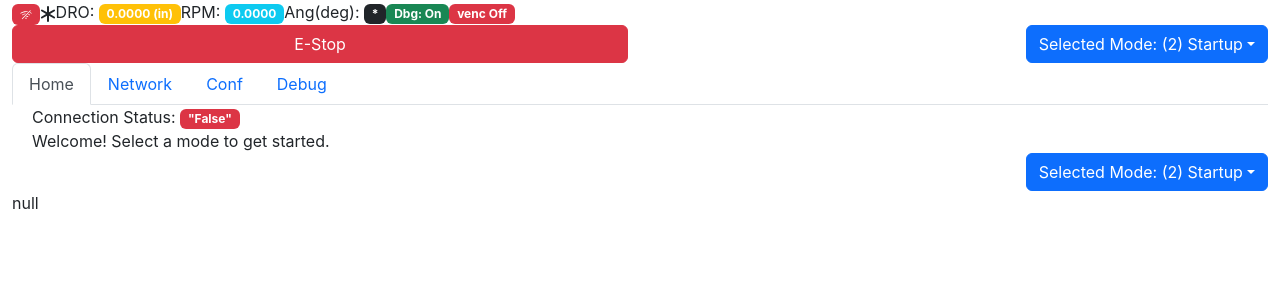
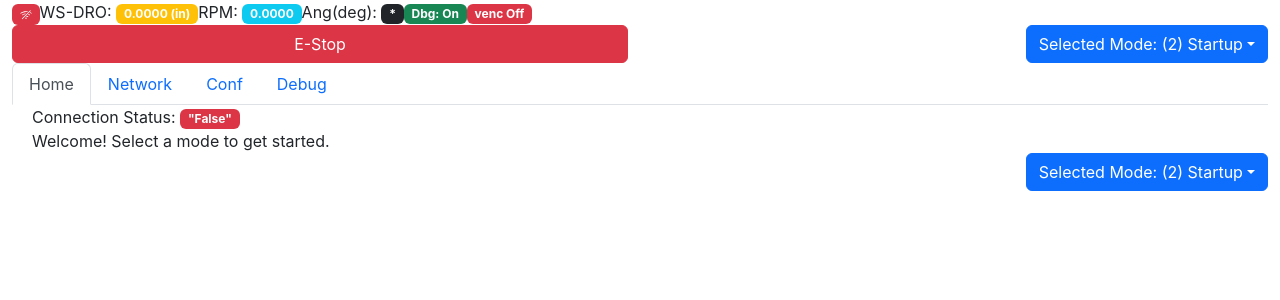
Before and after one commit to jschoch/espELSfrontend, a React (Create React App) app: page / in a window 1280 px wide. Shown: the top 300 px of the page. Built offline with nearby package versions, Linux system fonts and the light colour scheme.

Commit message:
sse or WS more clear

```diff
--- a/src/App.js
+++ b/src/App.js
@@ -30,15 +30,7 @@ import Rev from './Rev.js';
 import Hobbing from './hobbing.js';
 import { send, stepsToDistance, mmOrImp, useEventSource} from './util.js';
 import { Asterisk, AppIndicator, Wifi, WifiOff } from 'react-bootstrap-icons';
-//import useCookie from './useCookie.js';
 import { CookiesProvider,useCookies } from 'react-cookie';
-
-//import {Chart} from 'chart.js';
-//import 'chartjs-adapter-luxon';
-//import ChartStreaming from 'chartjs-plugin-streaming';
-
-//Chart.register(ChartStreaming);
-
 
 // TODO: refactor, why so many modes unused here?
 //  original intent was to map modes to the YASM states in the firmware
@@ -86,9 +78,6 @@ const default_ip = "192.168.100.100"
 
 
 export default function App() {
-  //const { register, handleSubmit, watch, errors } = useForm();
-
-
 
   const handleModeSelect = data => {
     var c = machineConfig;
@@ -137,8 +126,6 @@ export default function App() {
   const [nvConfig, set_nvConfig] = useState({ error: true, motor_steps: 0 });
   const [showModalError, setShowModalError] = useState(false);
   const [modalErrorMsg, setModalErrorMsg] = useState("not set");
-  //const [metric_cookie, set_metric_cookie] = useCookie("metric", "true");
-  //const [cookie, updateCookie] = useCookie("ip_or_hostname", default_ip );
   const [cookies, setCookie ] = useCookies(['ip_or_hostname','metric']);
   const [ws_url, set_ws_url] = useState("ws://"+cookies.ip_or_hostname+"/els");
   const me = { setModalErrorMsg: setModalErrorMsg, setShowModalError: setShowModalError };
@@ -168,10 +155,8 @@ export default function App() {
     console.log("cookies",cookies);
     if(cookies.ip_or_hostname != default_ip || cookies.ip_or_hostname != undefined){
       set_ws_url("ws://"+cookies.ip_or_hostname+"/els");
-      //sse_events = useEventSource("http://"+ cookie + "/events",set_sse_source);
     }else{
       console.log("using default url",ws_url,cookies.ip_or_hostname);
-      //setCookie()
     }
 
   }, []);
@@ -207,19 +192,15 @@ export default function App() {
 
   useEffect(() => {
     if(sse_events){
-    //if(sse_events && sse_events.p){
-
       setDRO(stepsToDistance(state,nvConfig, sse_events.p));
       setRPM(sse_events.rpm);
       var s = state.stats;
       var merged = {};
       Object.assign(merged, s, sse_events);
-      //Object.assign(merged, sse_events,stats);
-      //console.log("sse_evnt",merged)
       set_state({
-        ...state,
-        stats: merged
-      }
+            ...state,
+            stats: merged
+          }
         );
 
     }
@@ -227,7 +208,6 @@ export default function App() {
 
   // all the msg handling goes here
   useEffect(() => {
-    //console.log("moar",msg);
     if (msg === null) return;
     if ("t" in msg) {
       if (msg["t"] == "status") {
@@ -243,7 +223,6 @@ export default function App() {
       }
       else if (msg["t"] == "nvConfig") {
         console.log("got nv configuration", msg);
-        //msg.metric = metric;
         set_nvConfig(msg);
       }
       else if (msg["t"] == "state") {
@@ -287,7 +266,6 @@ export default function App() {
         console.log("unknown msg:", msg)
       }
     }
-    //}
   }, [msg, set_msg, nvConfig, set_nvConfig, dro, setDRO]);
 
 
@@ -305,10 +283,10 @@ export default function App() {
             {
               //sse_source.
               (sse_source && sse_source.readyState == 1) ?
-              <span><AppIndicator /></span>
-              :
-              <span><Asterisk /></span>
-            }
+                    <span>SSE-</span>
+                    :
+                    <span>WS-</span>
+                  }
             DRO: <span className="badge bg-warning">{dro.toFixed(4)} {mmOrImp(state)}</span>
             RPM: <span className="badge bg-info">{rpm.toFixed(4)}</span>
             Ang(deg): <span className="badge bg-dark">{sse_events &&
@@ -528,7 +506,6 @@ export default function App() {
       />
       <Row>
         <Col>
-          {JSON.stringify(sse_events)}
         </Col>
       </Row>
     </Container>
--- a/src/Network.js
+++ b/src/Network.js
@@ -15,7 +15,7 @@ export default function Network({state,connected,ws_url,set_ws_url,cookie,setCoo
             }
             <div id="espWS">
 
-            {ConfigureClient( set_ws_url,set_sse_source,  state.connected, cookie, setCookie)}
+            {ConfigureClient( set_ws_url,set_sse_source,  connected, cookie, setCookie)}
             <div style={state.dbg ? {} : {display: 'none'}}>
             <span>
                 ws_url {ws_url}
```
